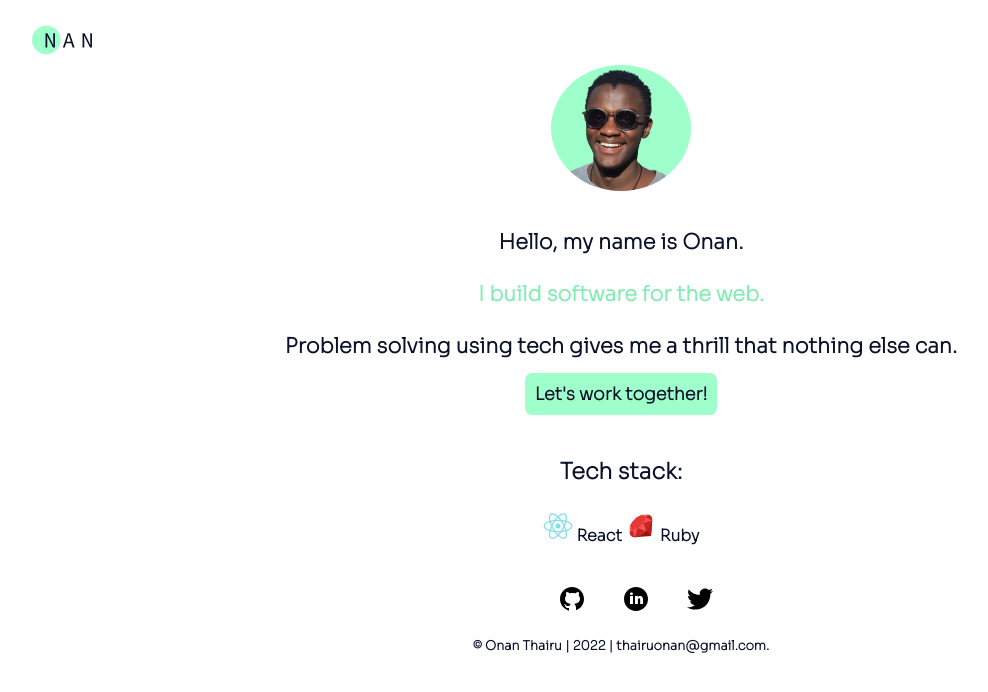
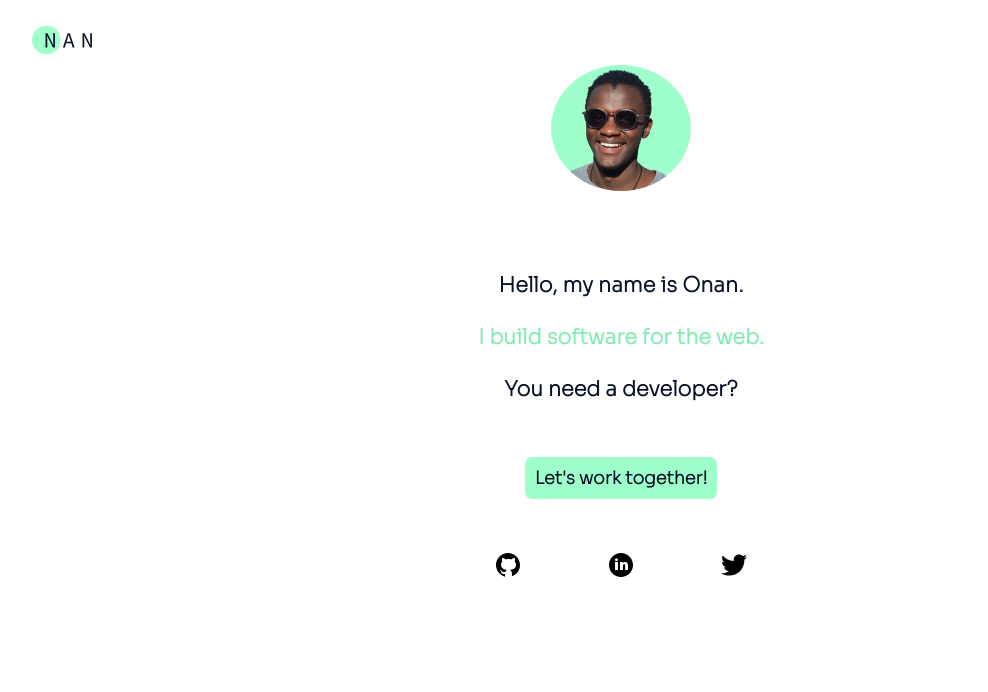
Before and after one commit to Onan-Thairu/portfolio, a plain HTML site: page index.html in a window 1280 px wide. Shown: the whole page, without its empty margins (19-1007 px from the left). Drawn offline with Linux system fonts and the light colour scheme.

Commit message:
fix: remove stack images.

```diff
--- a/css/style.css
+++ b/css/style.css
@@ -1,8 +1,12 @@
 html, body {
     background-color: rgb(255, 255, 255);
+    /* background-color: blanchedalmond; */
     margin: 0;
     padding: 0;
     font-family: 'Sora', sans-serif;
+}
+.container {
+    height: 97vh;
 }
 #logo {
     padding-left: 4%;
@@ -36,6 +40,7 @@ html, body {
     }
 }
 .info {
+    margin-top: 5%;
     font-size: 1.3em;
 }
 p {
@@ -46,6 +51,12 @@ p {
 .highlight-paragraph {
     color: #84ECB3;
     font-weight: 800;
+}
+.call-to-action {
+    display: flex;
+    justify-content: center;
+    width: 50vw;
+    margin: 4% auto;
 }
 #callToAction {
     text-decoration: none;
@@ -67,9 +78,19 @@ p {
     font-size: 1.4em;
 }
 
-.socials img {
-    margin-top: 20px;
-    margin-left: 30px;
+.socials {
+    display: flex;
+    width: 20vw;
+    margin: 2em auto;
+    justify-content: space-between;
+    gap: 1em;
+}
+footer {
+    margin-bottom: 0;
+    margin-top: 10%;
+    display: flex;
+    justify-content: center;
+    align-items: flex-end;
 }
 footer p {
     margin-bottom: 0px;
--- a/index.html
+++ b/index.html
@@ -28,27 +28,33 @@
             <div class="info">
                 <p>Hello, my name is Onan.</p>
                 <p class="highlight-paragraph">I build software for the web.</p>
-                <p>Problem solving using tech gives me a thrill that nothing else can.</p>
+                <p>You need a developer?</p>
             </div>
-            <div>
+            <div class="call-to-action">
                 <a href="mailto:thairuonan@gmail.com?subject = Work Enquiry" id="callToAction">Let's work together!</a>
             </div>
-            <div class="stack">
+            <!-- <div class="stack">
                 <p id="tech-stack">Tech stack:</p>
                 <p class="lang-images">
                     <img src="css/assests/react.svg" alt="react" width="30px" id="react"> <span>React</span>
                     <img src="css/assests/ruby.svg" alt="ruby" width="30px" id="ruby"> <span>Ruby</span>
                 </p>
+            </div> -->
+            <div class="socials">
+                <div>
+                  <a href="https://github.com/Onan-Thairu" target="_blank"><img src="css/assests/github.svg" alt="github"></a>
+                </div>
+                <div>
+                  <a href="https://www.linkedin.com/in/onan-thairu/" target="_blank"><img src="css/assests/linkedin.svg" alt="linkedin"></a>
+                </div>
+                <div>
+                  <a href="https://twitter.com/byenari" target="_blank"><img src="css/assests/twitter.svg" alt="twitter"></a>
+                </div>
             </div>
-            <div class="socials">
-                <a href="https://github.com/Onan-Thairu" target="_blank"><img src="css/assests/github.svg" alt="github"></a>
-                <a href="https://www.linkedin.com/in/onan-thairu/" target="_blank"><img src="css/assests/linkedin.svg" alt="linkedin"></a>
-                <a href="https://twitter.com/byenari" target="_blank"><img src="css/assests/twitter.svg" alt="twitter"></a>
-            </div>
-            <footer>
-                <p>&copy; Onan Thairu | 2022 | thairuonan@gmail.com.</p>
-            </footer>
         </div>
+        <!-- <footer>
+            <p>&copy; Onan Thairu | 2023 | thairuonan@gmail.com.</p>
+        </footer> -->
     </div>
     <script src="index.js"></script>
 </body>
```
Also changed, not shown: 1 other file.
